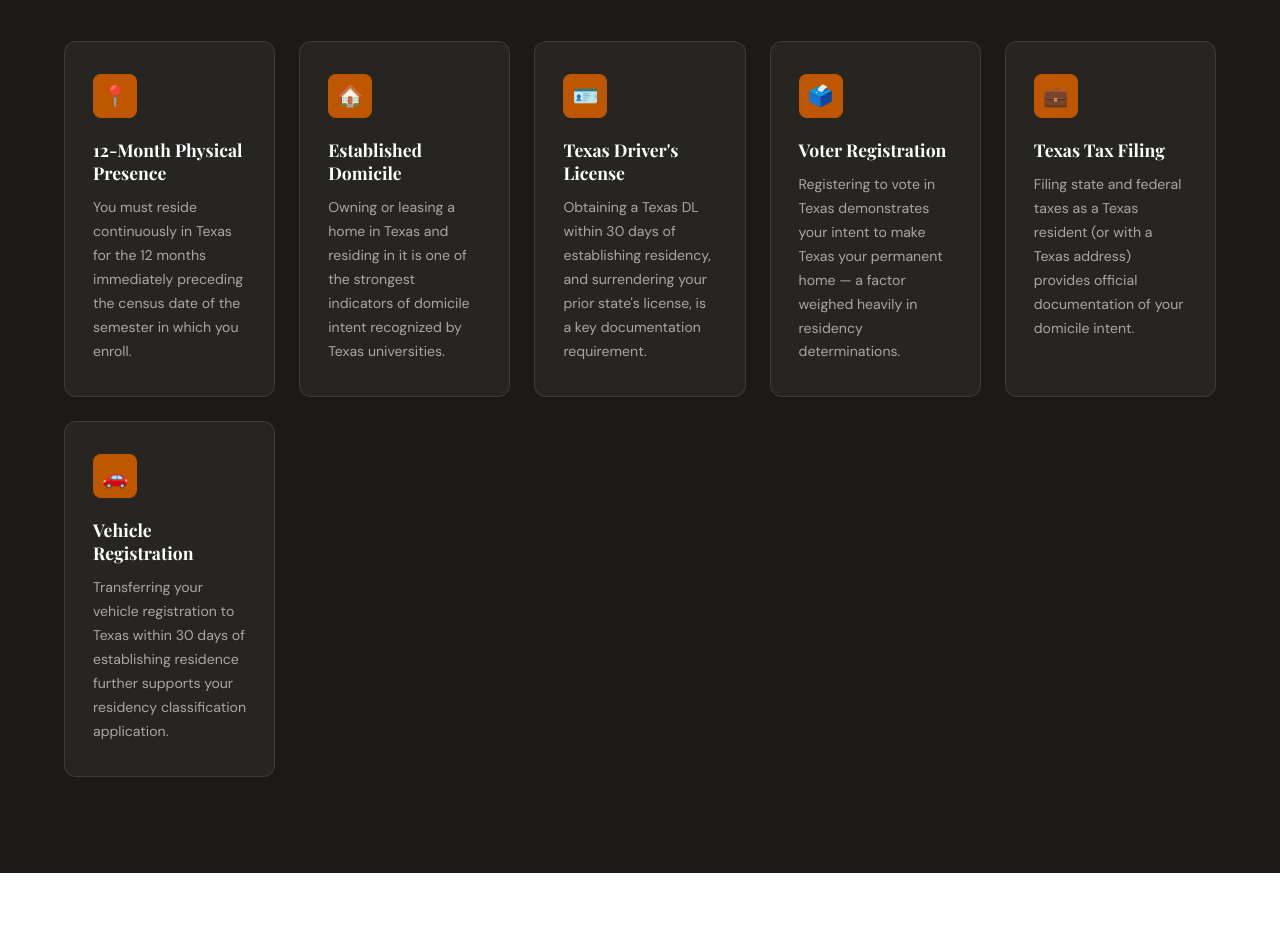
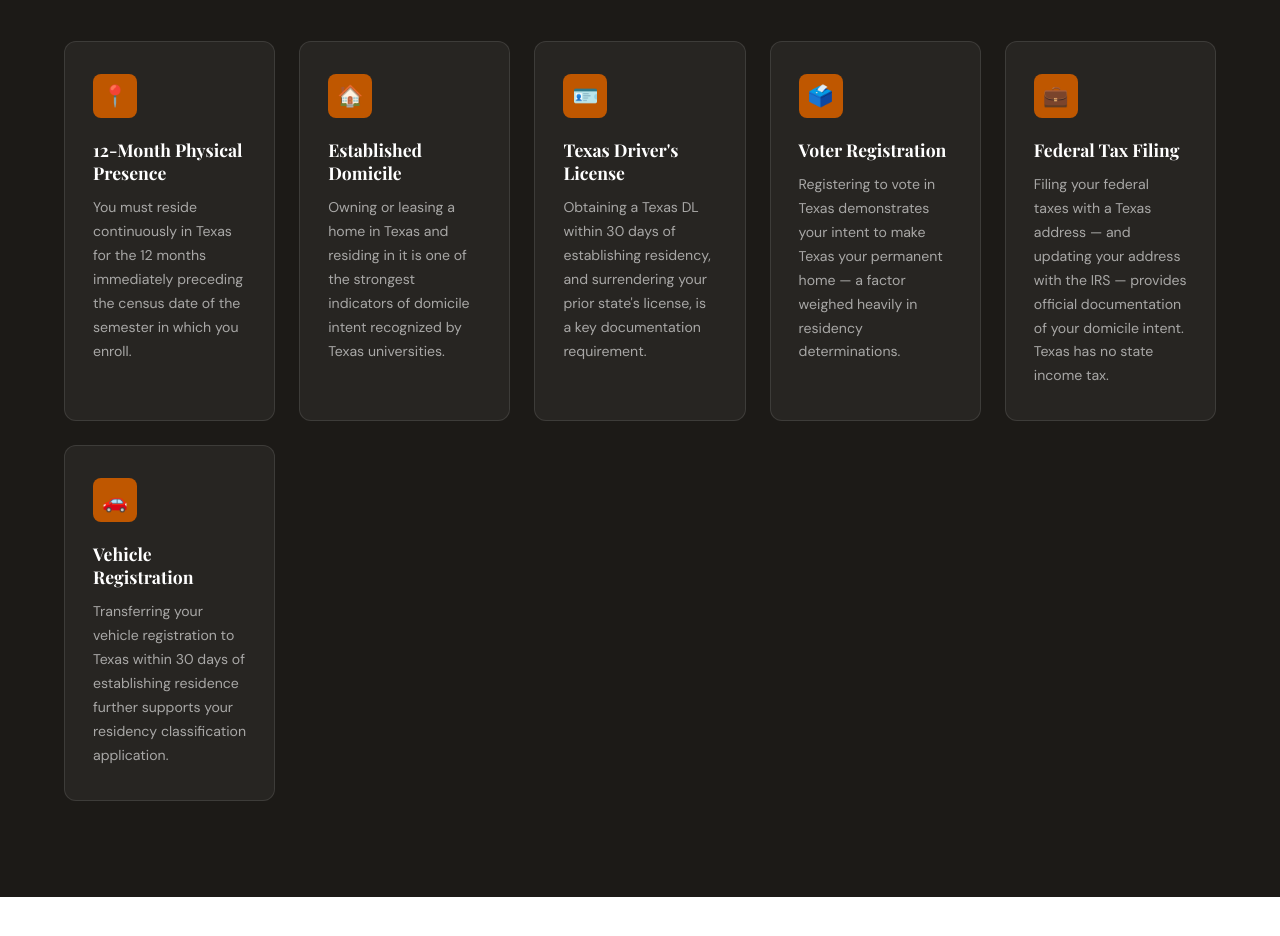
Before and after one commit to mrmechler/texas-tuition, a plain HTML site: page index.html in a window 1280 px wide. Shown: the part 4020-4956 px from the top of the page. Drawn offline with nearby package versions, Linux system fonts and the light colour scheme.

Commit message:
Add files via upload

```diff
--- a/index.html
+++ b/index.html
@@ -1479,8 +1479,8 @@
     </div>
     <div class="req-card">
       <div class="req-icon">💼</div>
-      <h3>Texas Tax Filing</h3>
-      <p>Filing state and federal taxes as a Texas resident (or with a Texas address) provides official documentation of your domicile intent.</p>
+      <h3>Federal Tax Filing</h3>
+      <p>Filing your federal taxes with a Texas address — and updating your address with the IRS — provides official documentation of your domicile intent. Texas has no state income tax.</p>
     </div>
     <div class="req-card">
       <div class="req-icon">🚗</div>
```
